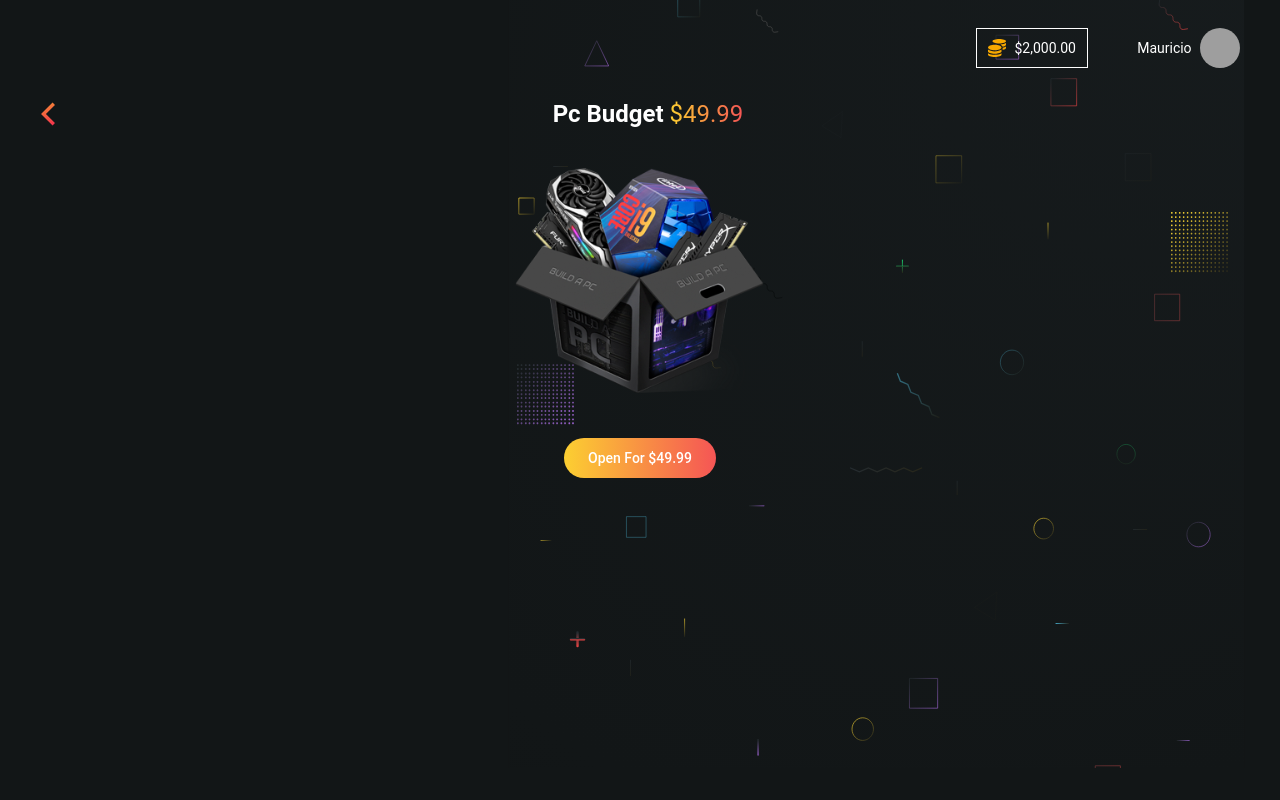
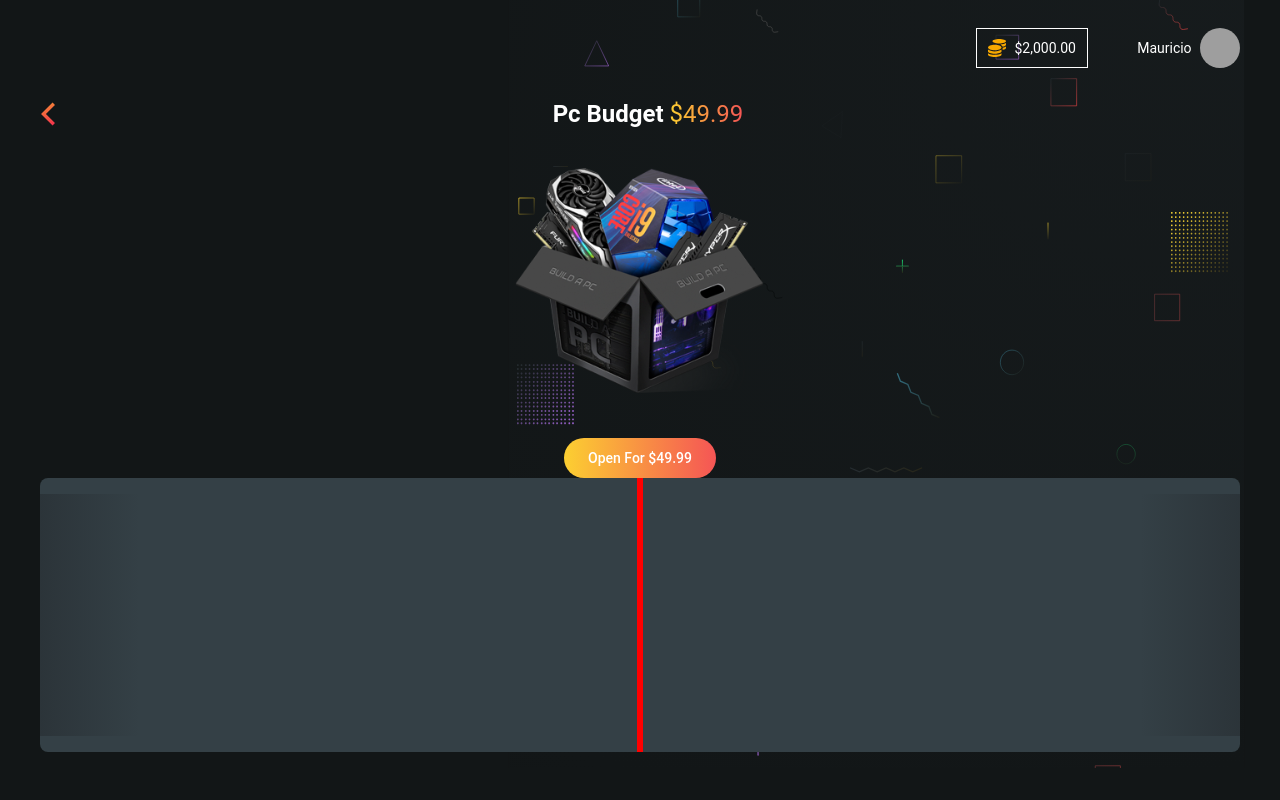
Before and after one commit to mauriciobrito7/mystery-boxes, a React (Create React App) app: page /box-detail/1 in a window 1280 px wide. Built offline with nearby package versions, Linux system fonts and the light colour scheme; grey boxes are pictures that could not be loaded; the HTML template or start-up script is replaced by a standard one.

Commit message:
Random Gifts component

```diff
--- /dev/null
+++ b/src/components/RandomGifts/RandomGifts.styles.js
@@ -0,0 +1,110 @@
+import styled, { keyframes } from "styled-components/macro";
+import { colors, borderRadius } from "../../styles/theme";
+
+const widthOfCard = 180;
+const heightofCard = 242;
+const marginOfCard = 24;
+const widthTotalToTranslate = widthOfCard + marginOfCard;
+
+const GiftCardAnimation = (numOfElement = 6) => keyframes`
+ 	0% { transform: translateX(0); }
+	100% { transform: translateX(calc(-${widthTotalToTranslate}px * ${numOfElement}))}
+}
+`;
+
+export const GiftsContainer = styled.div`
+  width: 100%;
+  height: 274px;
+  background: ${colors.mainBackground};
+  border-radius: 8px;
+  margin-bottom: 2em;
+  padding: 1em;
+  overflow: hidden;
+  position: relative;
+
+  &::before,
+  &::after {
+    background: linear-gradient(
+      to right,
+      ${colors.blackBackground},
+      transparent
+    );
+    content: "";
+    height: ${heightofCard}px;
+    position: absolute;
+    width: 100px;
+    z-index: 2;
+    opacity: 0.5;
+    top: calc(50% - (${heightofCard}px / 2));
+  }
+  &::after {
+    right: 0;
+    transform: rotateZ(180deg);
+  }
+
+  &::before {
+    left: 0;
+  }
+`;
+
+export const GiftBand = styled.div`
+  display: inline-flex;
+  width: auto;
+  height: 100%;
+  /* border: 1px dashed red; */
+  animation: ${(props) => GiftCardAnimation(props.numberOfElements)} 1s 0.5s
+    infinite linear;
+  animation-play-state: ${(props) =>
+    props.stopAnimation ? "paused" : "running"};
+`;
+
+export const GiftCard = styled.div`
+  background: ${colors.blackBackground};
+  width: ${widthOfCard}px;
+  height: 242px;
+  border-radius: ${borderRadius};
+  display: flex;
+  flex-direction: column;
+  justify-content: center;
+  align-items: center;
+  box-shadow: 0px 4px 4px rgba(0, 0, 0, 0.25);
+  margin-right: ${marginOfCard}px;
+  &:last-of-type {
+    margin-right: 0;
+  }
+`;
+
+export const GiftImgWrapper = styled.div`
+  display: flex;
+  width: 100%;
+  justify-content: center;
+  height: 148px;
+`;
+
+export const GiftImg = styled.img`
+  margin-bottom: 1em;
+`;
+
+export const GiftTitle = styled.span`
+  text-align: center;
+  margin-bottom: 1em;
+  margin-left: auto;
+  margin-right: auto;
+  width: 140px;
+  white-space: nowrap;
+  overflow: hidden;
+  text-overflow: ellipsis;
+`;
+
+export const GiftLabel = styled.span`
+  color: ${colors.jaffa};
+`;
+
+export const GiftSpinner = styled.div`
+  position: absolute;
+  width: 6.04px;
+  height: 274px;
+  left: calc(50% - (6.04px / 2));
+  top: 0px;
+  background: red;
+`;
--- /dev/null
+++ b/src/components/RandomGifts/index.js
@@ -0,0 +1,60 @@
+import { useState, useEffect } from "react";
+import {
+  GiftsContainer,
+  GiftCard,
+  GiftBand,
+  GiftImgWrapper,
+  GiftImg,
+  GiftTitle,
+  GiftLabel,
+  GiftSpinner,
+} from "./RandomGifts.styles";
+
+function RandomGifts({ gifts }) {
+  const [stopAnimation, setStopAnimation] = useState(false);
+
+  useEffect(() => {
+    const handleAnimation = () =>
+      setTimeout(() => setStopAnimation(true), 2300);
+    handleAnimation();
+
+    return () => {
+      clearTimeout(handleAnimation);
+    };
+  }, [stopAnimation]);
+
+  return (
+    <>
+      <GiftsContainer>
+        <GiftBand
+          stopAnimation={stopAnimation}
+          numberOfElements={gifts ? gifts.length : null}
+        >
+          {gifts &&
+            gifts.map((gift, index) => (
+              <GiftCard key={gift.name}>
+                <GiftImgWrapper>
+                  <GiftImg src={gift.img} alt={gift.name} />
+                </GiftImgWrapper>
+                <GiftTitle>{gift.name}</GiftTitle>
+                <GiftLabel>{gift.label}</GiftLabel>
+              </GiftCard>
+            ))}
+          {gifts &&
+            gifts.map((gift, index) => (
+              <GiftCard key={gift.name}>
+                <GiftImgWrapper>
+                  <GiftImg src={gift.img} alt={gift.name} />
+                </GiftImgWrapper>
+                <GiftTitle>{gift.name}</GiftTitle>
+                <GiftLabel>{gift.label}</GiftLabel>
+              </GiftCard>
+            ))}
+        </GiftBand>
+        <GiftSpinner />
+      </GiftsContainer>
+    </>
+  );
+}
+
+export default RandomGifts;
--- a/src/pages/Box-Detail/index.js
+++ b/src/pages/Box-Detail/index.js
@@ -9,12 +9,13 @@
 import Button from "../../components/Button/";
 import { formatterCurrency } from "../../utils/index";
 import { currencies, locales } from "../../constants/index";
-import GoBack from "../../components/GoBack";
 import { useParams } from "react-router-dom";
 import { setBoxByFilter } from "../../redux/actions";
 import { discountBalance } from "../../redux/actions";
 import { setGiftsByFilter } from "../../redux/actions";
 import { connect } from "react-redux";
+import GoBack from "../../components/GoBack";
+import RandomGifts from "../../components/RandomGifts";
 
 function BoxDetail({
   boxFromCache,
@@ -65,6 +66,7 @@
               boxSelected.price
             )}{" "}
           </Button>
+          <RandomGifts gifts={giftsFromCache} />
         </>
       )}
     </BoxDetailContainer>
```
